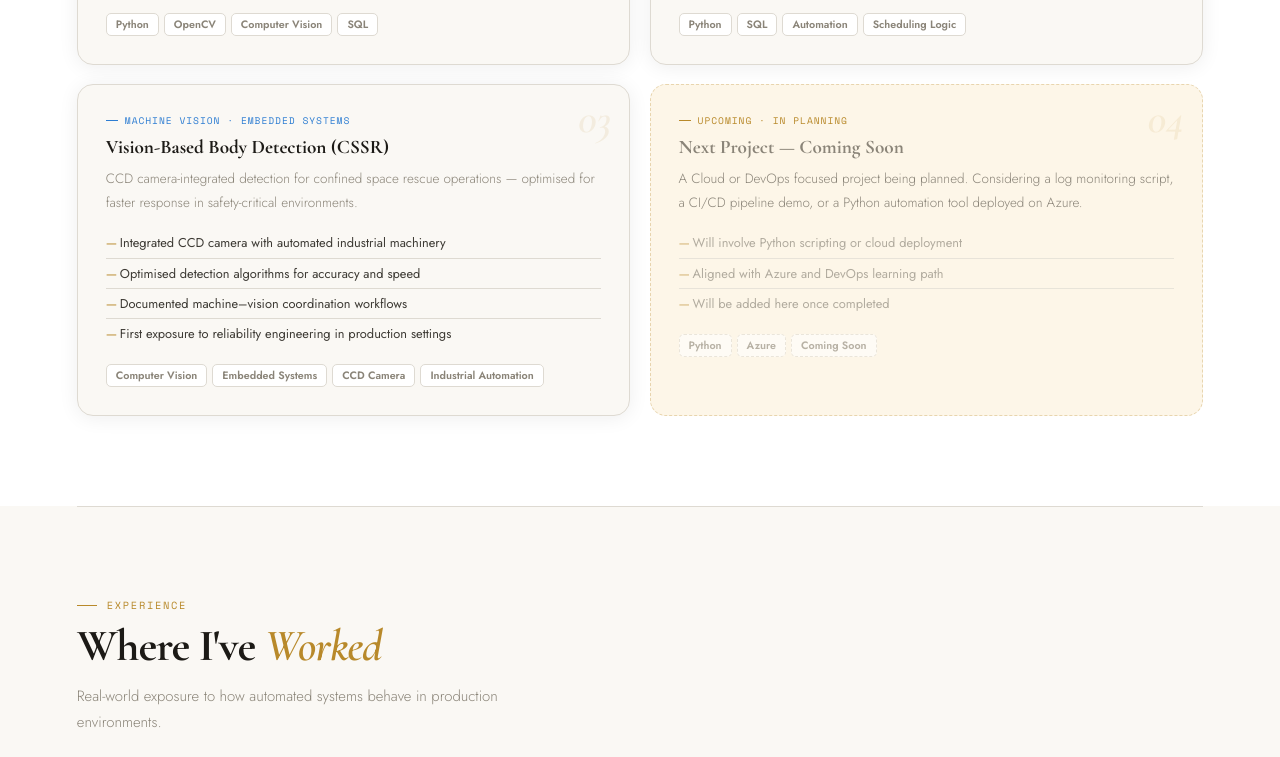
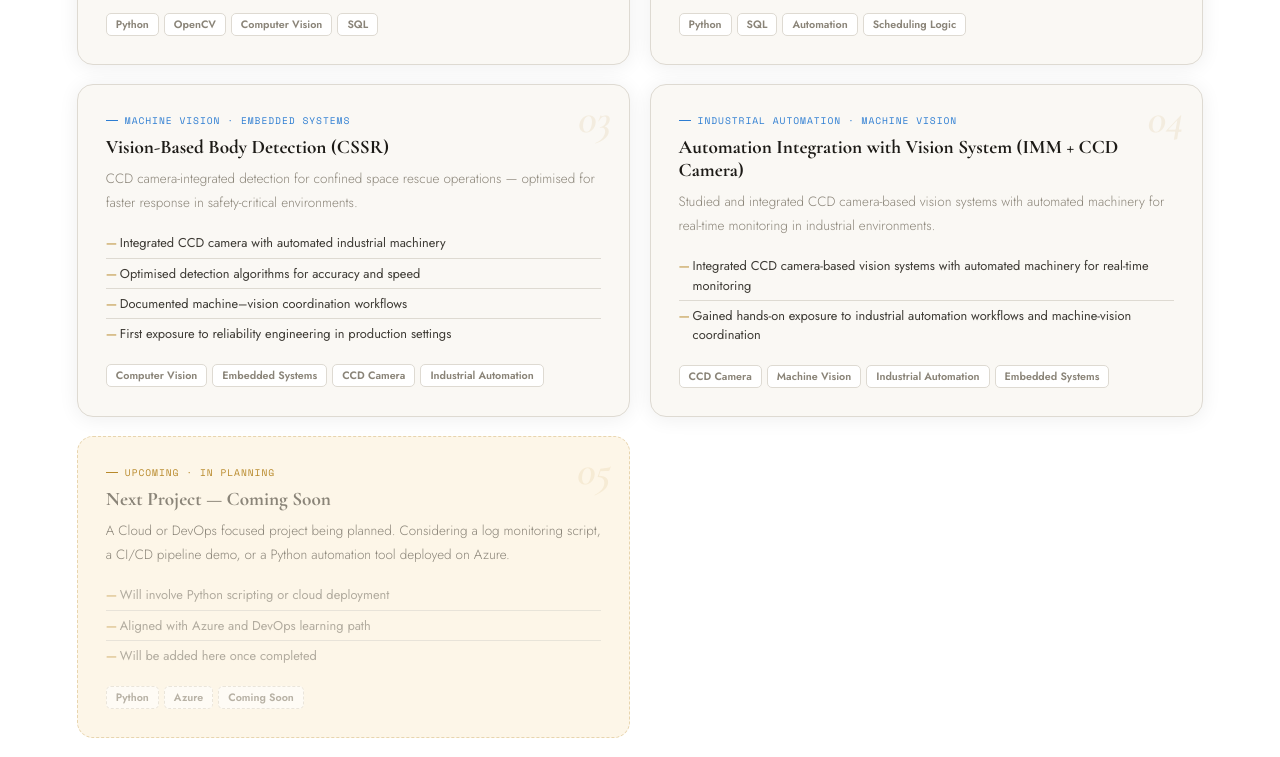
Before and after one commit to lekhasree25k/portfolio, a plain HTML site: page index.html in a window 1280 px wide. Shown: the part 2903-3660 px from the top of the page. Drawn offline with nearby package versions, Linux system fonts and the light colour scheme.

Commit message:
Update index.html

```diff
--- a/index.html
+++ b/index.html
@@ -613,7 +613,6 @@ footer strong { color:var(--gold2); }
   <h2 class="sec-title"><em>Projects</em></h2>
   <p class="sec-sub">Small in scale, real in intent — each taught me something about system behavior.</p>
   <div class="proj-grid">
-
     <div class="proj-card reveal" data-n="01">
       <div class="proj-type">Computer Vision · Safety Systems</div>
       <h3 class="proj-title">Near Miss Detection System</h3>
@@ -629,7 +628,6 @@ footer strong { color:var(--gold2); }
         <span class="tech">Computer Vision</span><span class="tech">SQL</span>
       </div>
     </div>
-
     <div class="proj-card reveal" data-n="02">
       <div class="proj-type">Industrial Automation · Python · SQL</div>
       <h3 class="proj-title">Smart Preventive Maintenance System</h3>
@@ -645,7 +643,6 @@ footer strong { color:var(--gold2); }
         <span class="tech">Automation</span><span class="tech">Scheduling Logic</span>
       </div>
     </div>
-
     <div class="proj-card reveal" data-n="03">
       <div class="proj-type">Machine Vision · Embedded Systems</div>
       <h3 class="proj-title">Vision-Based Body Detection (CSSR)</h3>
@@ -661,8 +658,20 @@ footer strong { color:var(--gold2); }
         <span class="tech">CCD Camera</span><span class="tech">Industrial Automation</span>
       </div>
     </div>
-
-    <div class="proj-card upcoming reveal" data-n="04">
+    <div class="proj-card reveal" data-n="04">
+      <div class="proj-type">Industrial Automation · Machine Vision</div>
+      <h3 class="proj-title">Automation Integration with Vision System (IMM + CCD Camera)</h3>
+      <p class="proj-desc">Studied and integrated CCD camera-based vision systems with automated machinery for real-time monitoring in industrial environments.</p>
+      <ul class="proj-list">
+        <li>Integrated CCD camera-based vision systems with automated machinery for real-time monitoring</li>
+        <li>Gained hands-on exposure to industrial automation workflows and machine-vision coordination</li>
+      </ul>
+      <div class="proj-techs">
+        <span class="tech">CCD Camera</span><span class="tech">Machine Vision</span>
+        <span class="tech">Industrial Automation</span><span class="tech">Embedded Systems</span>
+      </div>
+    </div>
+    <div class="proj-card upcoming reveal" data-n="05">
       <div class="proj-type gold-type">Upcoming · In Planning</div>
       <h3 class="proj-title muted-title">Next Project — Coming Soon</h3>
       <p class="proj-desc">A Cloud or DevOps focused project being planned. Considering a log monitoring script, a CI/CD pipeline demo, or a Python automation tool deployed on Azure.</p>
@@ -677,10 +686,8 @@ footer strong { color:var(--gold2); }
         <span class="tech dashed">Coming Soon</span>
       </div>
     </div>
-
   </div>
 </section>
-
 <div class="divider"></div>
 
 <!-- EXPERIENCE -->
```
